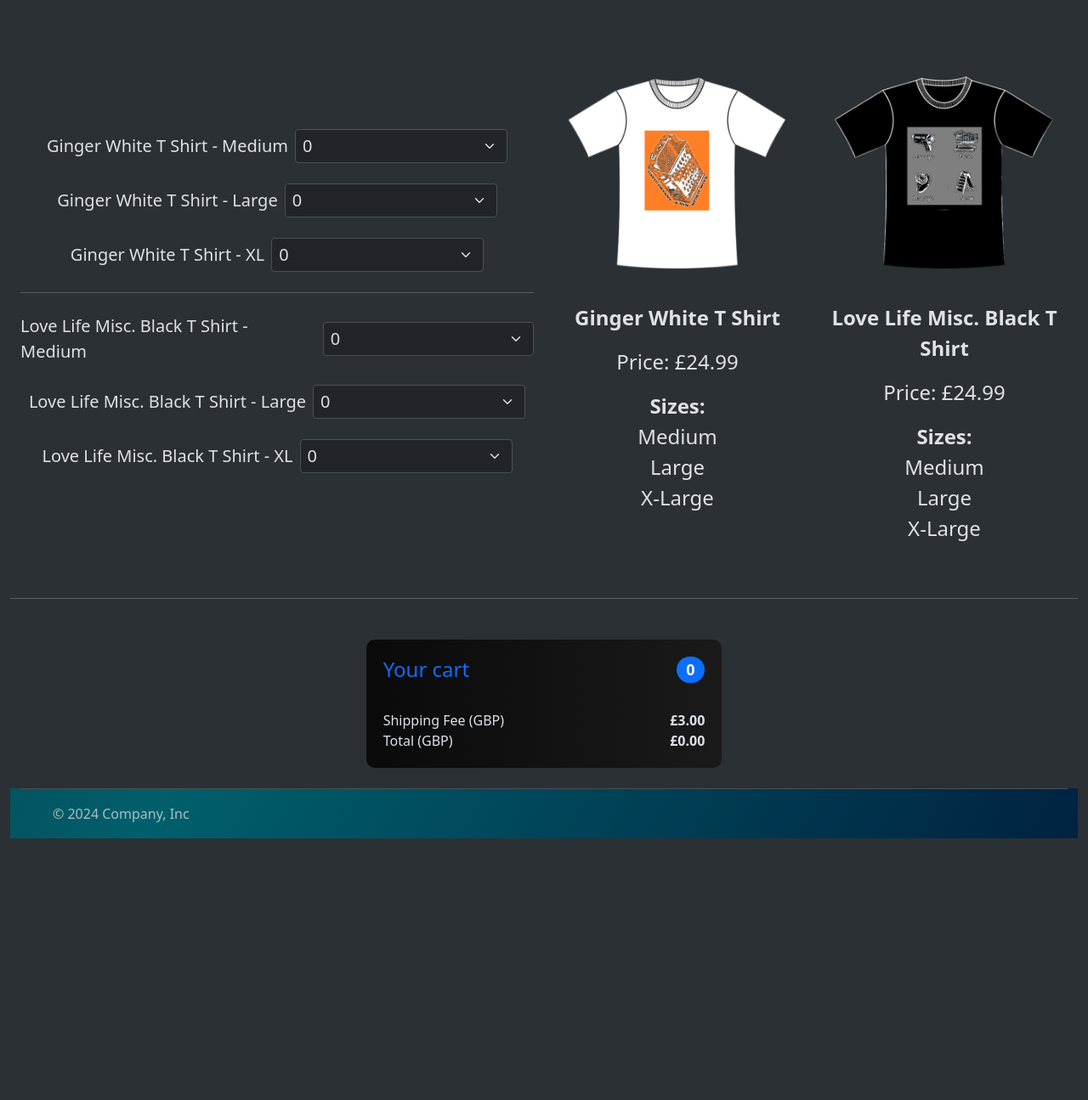
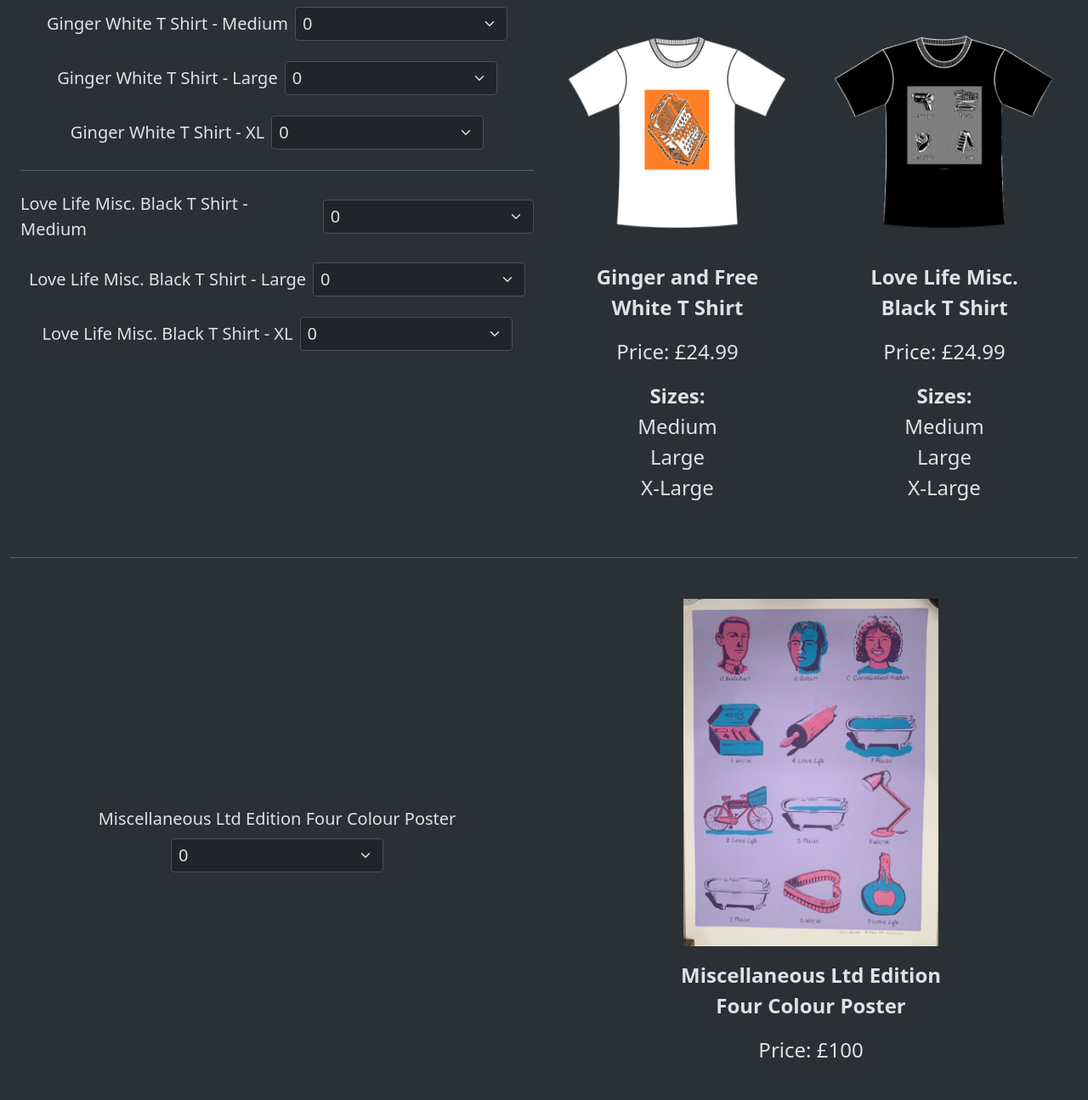
Before and after one commit to ArthurMan100/DevantWebsite, a Flask app: page /checkout in a window 1280 px wide. Shown: the part 228-1523 px from the top of the page at 85% size. Before the commit the page ends 1215 px from the top, so only its background shows below. Run offline with Flask 3, Linux system fonts and the light colour scheme; some libraries are stand-ins or nearby versions.

Commit message:
Update checkout.html

```diff
--- a/templates/checkout.html
+++ b/templates/checkout.html
@@ -4,7 +4,7 @@
     <meta charset="UTF-8">
     <title>Checkout</title>
     <link href="https://cdn.jsdelivr.net/npm/bootstrap@5.3.3/dist/css/bootstrap.min.css" rel="stylesheet" integrity="sha384-QWTKZyjpPEjISv5WaRU9OFeRpok6YctnYmDr5pNlyT2bRjXh0JMhjY6hW+ALEwIH" crossorigin="anonymous">
-     <style>
+    <style>
         .fixed-width {
             width: 250px; /* Changed to 250px inline */
         }
@@ -22,7 +22,6 @@
             text-align: center;
             margin-top: 10px;
         }
-
     </style>
     <script src="https://www.paypal.com/sdk/js?client-id=AbzO2yhzwaXZG90ZHwkoUSwmmUAv14vh_dnQCMivxDbEck_0DuvIlodOWbvBgmNCmLmpp7tz5khEYceA&currency=GBP"></script>
 </head>
@@ -34,15 +33,12 @@
 
     <h3 class="display-4" style="text-align: center; margin-bottom: 2rem; margin-top:40px;">Select Product and Quantity</h3>
     <br>
-    <br>
-    <br>
+
     <div class="container-fluid">
       <div class="row">
+        <!-- T-shirt Dropdowns and Images -->
         <div class="col-md-6">
-          <br>
-          <br>
-          <br>
-          <br>
+          <!-- T-shirt Dropdowns -->
           <div class="d-flex align-items-center mb-4 justify-content-center">
             <label class="form-check-label me-2 fs-5" for="quantity-ginger-white-m">Ginger White T Shirt - Medium</label>
             <select class="form-select form-select-sm product-quantity fs-5" id="quantity-ginger-white-m" data-price="24.99" aria-label="Quantity for Ginger White T Shirt - Medium" style="width: 250px;">
@@ -77,7 +73,6 @@
             </select>
           </div>
 
-          <!-- Separation between Ginger and Love Life T-shirts -->
           <hr class="my-4">
 
           <div class="d-flex align-items-center mb-4 justify-content-center">
@@ -114,12 +109,14 @@
             </select>
           </div>
         </div>
+
         <div class="col-md-6">
+          <!-- T-shirt Images -->
           <div class="row">
             <div class="col-md-6 mb-4">
               <img src="https://raw.githubusercontent.com/ArthurMan100/DevantWebsite/main/static/assets/img/tshirt_1.png" class="img-fluid" alt="Ginger White T Shirt">
               <div class="product-info">
-                <p class="fw-bold"style="font-size: 1.5rem;">Ginger White T Shirt</p>
+                <p class="fw-bold" style="font-size: 1.5rem;">Ginger and Free <br> White T Shirt</p>
                 <p style="font-size: 1.5rem;">Price: £24.99</p>
                 <p style="font-size: 1.5rem;"><strong>Sizes:</strong> <br> Medium <br> Large <br> X-Large</p>
               </div>
@@ -127,7 +124,7 @@
             <div class="col-md-6 mb-4">
               <img src="https://raw.githubusercontent.com/ArthurMan100/DevantWebsite/main/static/assets/img/tshirt_2.png" class="img-fluid" alt="Love Life Misc. Black T Shirt">
               <div class="product-info">
-                <p class="fw-bold" style="font-size: 1.5rem;">Love Life Misc. Black T Shirt</p>
+                <p class="fw-bold" style="font-size: 1.5rem;">Love Life Misc. <br>Black T Shirt</p>
                 <p style="font-size: 1.5rem;">Price: £24.99</p>
                 <p style="font-size: 1.5rem;"><strong>Sizes: </strong> <br> Medium <br> Large <br> X-Large</p>
               </div>
@@ -136,6 +133,81 @@
         </div>
       </div>
     </div>
+
+<hr class="my-4">
+    <!-- Separate Container for New Poster -->
+    <div class="container-fluid mt-5">
+      <div class="row align-items-center">
+        <!-- Dropdown Column -->
+        <div class="col-md-6 text-center">
+          <div class="d-flex flex-column align-items-center">
+            <label class="form-check-label mb-2 fs-5" for="quantity-misc-poster">Miscellaneous Ltd Edition Four Colour Poster</label>
+            <select class="form-select form-select-sm product-quantity fs-5" id="quantity-misc-poster" data-price="100" aria-label="Quantity for Miscellaneous Ltd Edition Four Colour Poster" style="width: 250px;">
+              <option value="0">0</option>
+              <option value="1">1</option>
+            </select>
+          </div>
+        </div>
+        <!-- Image Column -->
+        <div class="col-md-6 text-center">
+          <a href="#" data-bs-toggle="modal" data-bs-target="#miscPostModal">
+            <img src="static/assets/img/poster2.jpg" class="poster-image" alt="Miscellaneous Ltd Edition Four Colour Poster" style="width: 80%; max-width: 300px; height: auto;">
+          </a>
+          <div class="product-info mt-3">
+            <p class="fw-bold" style="font-size: 1.5rem;">Miscellaneous Ltd Edition <br>Four Colour Poster</p>
+            <p style="font-size: 1.5rem;">Price: £100</p>
+          </div>
+        </div>
+      </div>
+    </div>
+
+    <!-- Modal for Misc Poster Zoom -->
+    <div class="modal fade" id="miscPostModal" tabindex="-1" aria-labelledby="miscPostModalLabel" aria-hidden="true">
+      <div class="modal-dialog modal-dialog-centered">
+        <div class="modal-content">
+          <div class="modal-body p-0">
+            <img src="static/assets/img/poster2.jpg" alt="Full Size Miscellaneous Ltd Edition Four Colour Poster" class="img-fluid w-100">
+          </div>
+        </div>
+      </div>
+    </div>
+
+    <!-- Separate Container for Poster -->
+<div class="container-fluid mt-5">
+  <div class="row align-items-center">
+    <!-- Dropdown Column -->
+    <div class="col-md-6 text-center">
+      <div class="d-flex flex-column align-items-center">
+        <label class="form-check-label mb-2 fs-5" for="quantity-spirit-wife-poster">D.D Spirit Wife Poster</label>
+        <select class="form-select form-select-sm product-quantity fs-5" id="quantity-spirit-wife-poster" data-price="40" aria-label="Quantity for D.D Spirit Wife Poster" style="width: 250px;">
+          <option value="0">0</option>
+          <option value="1">1</option>
+        </select>
+      </div>
+    </div>
+    <!-- Image Column -->
+    <div class="col-md-6 text-center">
+      <a href="#" data-bs-toggle="modal" data-bs-target="#posterModal">
+        <img src="static/assets/img/poster.jpg" class="poster-image" alt="D.D Spirit Wife Poster" style="width: 80%; max-width: 300px; height: auto;">
+      </a>
+      <div class="product-info mt-3">
+        <p class="fw-bold" style="font-size: 1.5rem;">D.D Spirit Wife Poster</p>
+        <p style="font-size: 1.5rem;">Price: £40</p>
+      </div>
+    </div>
+  </div>
+</div>
+
+<!-- Modal for Poster Zoom -->
+<div class="modal fade" id="posterModal" tabindex="-1" aria-labelledby="posterModalLabel" aria-hidden="true">
+  <div class="modal-dialog modal-dialog-centered">
+    <div class="modal-content">
+      <div class="modal-body p-0">
+        <img src="static/assets/img/poster.jpg" alt="Full Size Poster" class="img-fluid w-100">
+      </div>
+    </div>
+  </div>
+</div>
 
     <hr class="my-4">
     <br>
@@ -174,7 +246,9 @@ document.addEventListener('DOMContentLoaded', function() {
   const cartItems = document.getElementById('cart-items');
   const cartCount = document.getElementById('cart-count');
   const cartTotal = document.getElementById('cart-total');
-  const shippingFee = 3.00;  // Fixed £3 shipping fee
+
+  const standardShippingFee = 3.00;  // Standard £3 shipping fee
+  const posterShippingFee = 9.00;    // £9 shipping fee when poster is included
 
   quantities.forEach(quantity => {
     quantity.addEventListener('change', updateCart);
@@ -184,6 +258,7 @@ document.addEventListener('DOMContentLoaded', function() {
     cartItems.innerHTML = '';
     let totalCount = 0;
     let totalPrice = 0.0;
+    let includesPoster = false;
 
     quantities.forEach(quantity => {
       const qty = quantity.value;
@@ -197,12 +272,22 @@ document.addEventListener('DOMContentLoaded', function() {
         item.classList.add('list-group-item', 'd-flex', 'justify-content-between', 'lh-sm');
         const itemName = quantity.previousElementSibling.innerText;
 
-        // Image paths with correct GitHub URLs
+        // Check if any poster is included - UPDATED LOGIC
+        if (itemName.includes('Poster') ||
+            itemName.includes('Miscellaneous Ltd Edition Four Colour Poster')) {
+          includesPoster = true;
+        }
+
+        // Image paths with correct URLs
         let productImage = '';
         if (itemName.includes('Ginger White T Shirt')) {
-          productImage = 'https://raw.githubusercontent.com/ArthurMan100/DevantWebsite/main/static/assets/img/tshirt_1.png'; // Ginger White T Shirt image
+          productImage = 'https://raw.githubusercontent.com/ArthurMan100/DevantWebsite/main/static/assets/img/tshirt_1.png';
         } else if (itemName.includes('Love Life Misc. Black T Shirt')) {
-          productImage = 'https://raw.githubusercontent.com/ArthurMan100/DevantWebsite/main/static/assets/img/tshirt_2.png'; // Love Life Misc. Black T Shirt image
+          productImage = 'https://raw.githubusercontent.com/ArthurMan100/DevantWebsite/main/static/assets/img/tshirt_2.png';
+        } else if (itemName.includes('D.D Spirit Wife Poster')) {
+          productImage = 'static/assets/img/poster.jpg';
+        } else if (itemName.includes('Miscellaneous Ltd Edition Four Colour Poster')) {
+          productImage = 'static/assets/img/poster2.jpg';
         }
 
         item.innerHTML = `
@@ -219,29 +304,39 @@ document.addEventListener('DOMContentLoaded', function() {
       }
     });
 
+    // Set shipping fee based on whether any poster is included
+    const shippingFee = includesPoster ? posterShippingFee : standardShippingFee;
+
+    // Update cart total with the selected shipping fee
     cartCount.innerText = totalCount;
-    cartTotal.innerText = `£${(totalPrice + shippingFee).toFixed(2)}`;  // Add shipping fee to total
+    cartTotal.innerText = `£${(totalPrice + shippingFee).toFixed(2)}`;
+
+    // Update the displayed shipping fee
+    document.getElementById('shipping-fee').innerText = `£${shippingFee.toFixed(2)}`;
   }
 
   paypal.Buttons({
     createOrder: function(data, actions) {
       const items = getSelectedItems();
+      const includesPoster = items.some(item => item.name.includes('Poster'));
+      const shippingFee = includesPoster ? posterShippingFee : standardShippingFee;
+
       const totalAmount = items.reduce((sum, item) => sum + item.price * item.quantity, 0).toFixed(2);
-      const finalAmount = (parseFloat(totalAmount) + shippingFee).toFixed(2);  // Add shipping fee to total
+      const finalAmount = (parseFloat(totalAmount) + shippingFee).toFixed(2);
 
       return actions.order.create({
         purchase_units: [{
           amount: {
-            currency_code: "GBP", // Set currency to GBP
-            value: finalAmount,  // Total amount including shipping fee
+            currency_code: "GBP",
+            value: finalAmount,
             breakdown: {
               item_total: {
                 currency_code: "GBP",
-                value: totalAmount   // Item total only
+                value: totalAmount
               },
               shipping: {
                 currency_code: "GBP",
-                value: shippingFee.toFixed(2)  // Shipping fee (£3)
+                value: shippingFee.toFixed(2)
               }
             }
           },
@@ -259,7 +354,6 @@ document.addEventListener('DOMContentLoaded', function() {
     },
     onApprove: function(data, actions) {
       return actions.order.capture().then(function(details) {
-        // Send the data to the Flask backend
         const buyerInfo = {
           name: details.payer.name.given_name + " " + details.payer.name.surname,
           email: details.payer.email_address,
@@ -269,7 +363,6 @@ document.addEventListener('DOMContentLoaded', function() {
           items: getSelectedItems()
         };
 
-        // Send the buyer information to the Flask server
         fetch('/save-order', {
           method: 'POST',
           headers: {
@@ -297,18 +390,22 @@ document.addEventListener('DOMContentLoaded', function() {
         const itemName = quantity.previousElementSibling.innerText;
         let productImage = '';
 
-        // Image paths with correct GitHub URLs
+        // Image paths with correct URLs
         if (itemName.includes('Ginger White T Shirt')) {
-          productImage = 'https://raw.githubusercontent.com/ArthurMan100/DevantWebsite/main/static/assets/img/tshirt_1.png'; // Ginger White T Shirt image
+          productImage = 'https://raw.githubusercontent.com/ArthurMan100/DevantWebsite/main/static/assets/img/tshirt_1.png';
         } else if (itemName.includes('Love Life Misc. Black T Shirt')) {
-          productImage = 'https://raw.githubusercontent.com/ArthurMan100/DevantWebsite/main/static/assets/img/tshirt_2.png'; // Love Life Misc. Black T Shirt image
+          productImage = 'https://raw.githubusercontent.com/ArthurMan100/DevantWebsite/main/static/assets/img/tshirt_2.png';
+        } else if (itemName.includes('D.D Spirit Wife Poster')) {
+          productImage = 'https://github.com/ArthurMan100/DevantWebsite/blob/main/static/assets/img/poster_image.jpg';
+        } else if (itemName.includes('Miscellaneous Ltd Edition Four Colour Poster')) {
+          productImage = 'https://github.com/ArthurMan100/DevantWebsite/blob/main/static/assets/img/poster2.jpg';
         }
 
         selectedItems.push({
           name: itemName,
           quantity: qty,
           price: parseFloat(quantity.getAttribute('data-price')),
-          image_url: productImage  // Use the updated image URLs
+          image_url: productImage
         });
       }
     });
```
